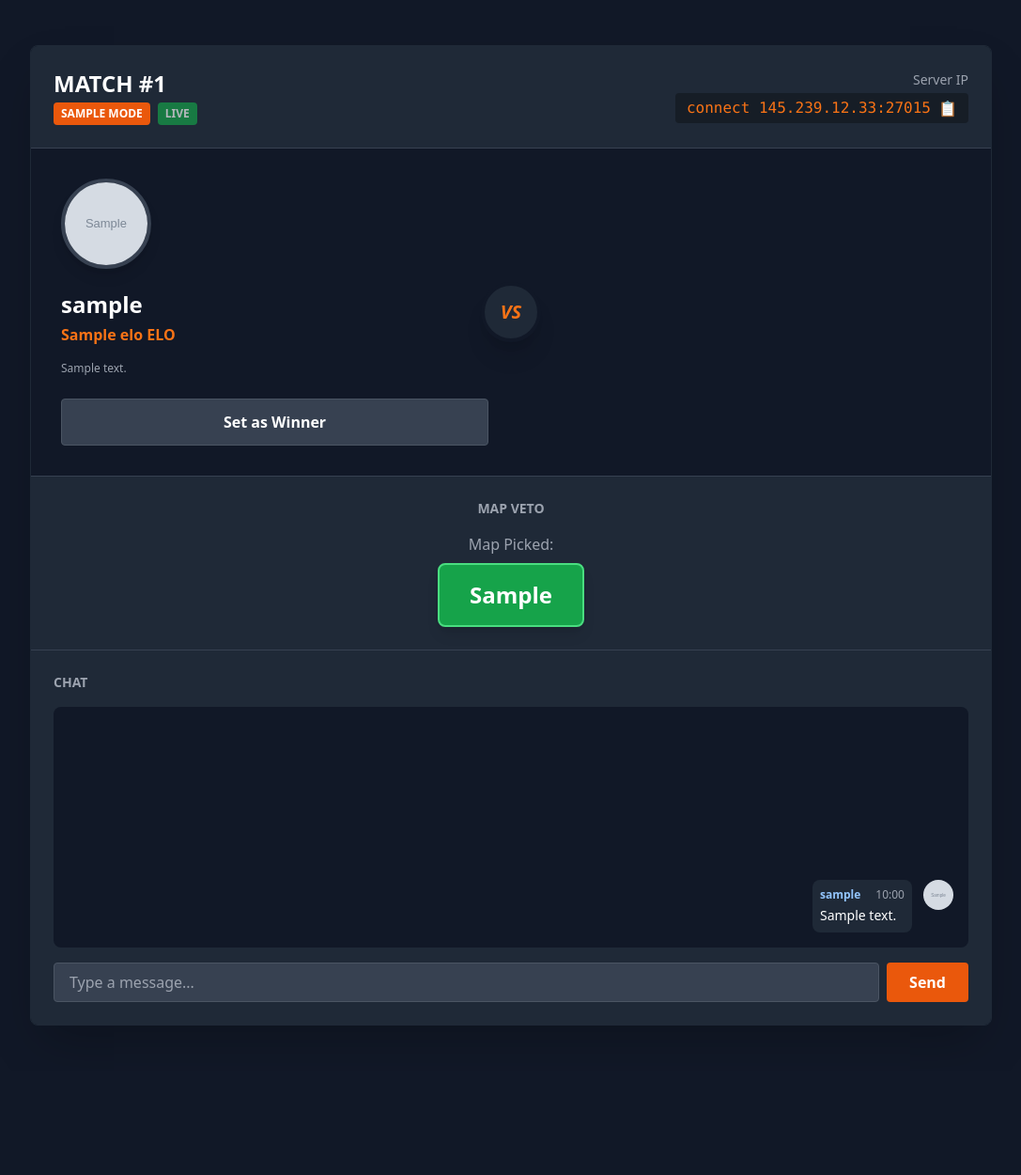
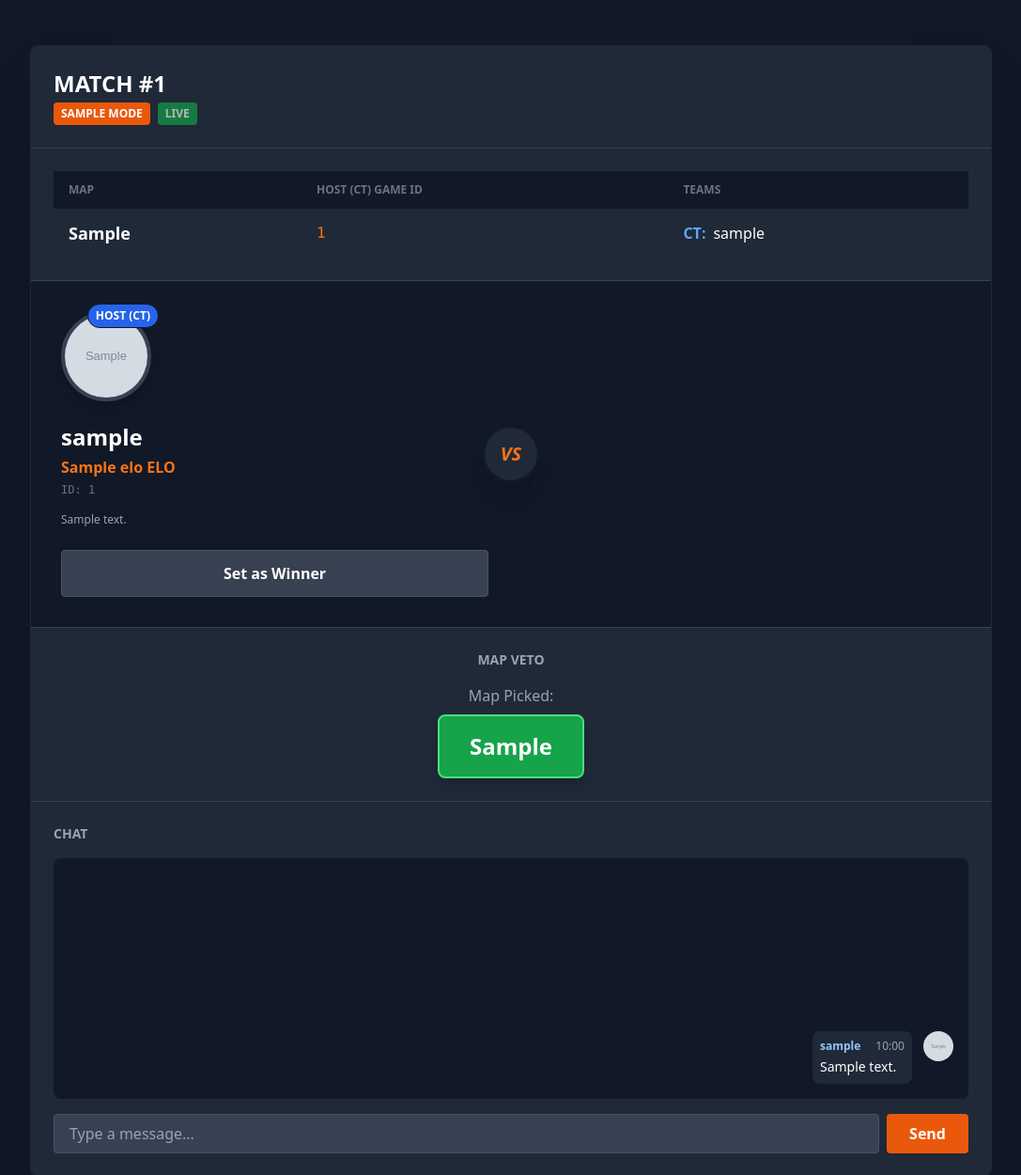
Before and after one commit to Kazeduun889/nosyfaceit, a Flask app: page /match/1 in a window 1280 px wide. Shown: the part 64-1314 px from the top of the page at 94% size, without its empty margins (96-1183 px from the left). Before the commit the page ends 1155 px from the top, so only its background shows below. Run offline with Flask 3, Linux system fonts and the light colour scheme; the visitor is signed in with stand-in values (Sample User, id 1); grey boxes marked "Sample" are stand-in pictures; a database or web service that is not in the repository returns one stand-in record (values such as "Sample title"); some libraries are stand-ins or nearby versions.

Commit message:
Update_profile_and_match_logic

```diff
--- a/web/app.py
+++ b/web/app.py
@@ -107,11 +107,13 @@ def settings():
         nickname = request.form.get('nickname')
         avatar_url = request.form.get('avatar_url')
         bio = request.form.get('bio')
+        game_id = request.form.get('game_id')
 
         # Validation
         if avatar_url and len(avatar_url) > 500: avatar_url = avatar_url[:500]
         if bio and len(bio) > 1000: bio = bio[:1000]
         if nickname and len(nickname) > 20: nickname = nickname[:20]
+        if game_id and len(game_id) > 50: game_id = game_id[:50]
 
         try:
             if nickname:
@@ -129,8 +131,8 @@ def settings():
                         return redirect(url_for('settings'))
                     session['nickname'] = nickname # Update session
 
-            db.execute_query(cursor, 'UPDATE users SET nickname = ?, avatar_url = ?, bio = ? WHERE user_id = ?',
-                         (nickname, avatar_url, bio, session['user_id']))
+            db.execute_query(cursor, 'UPDATE users SET nickname = ?, avatar_url = ?, bio = ?, game_id = ? WHERE user_id = ?',
+                         (nickname, avatar_url, bio, game_id, session['user_id']))
             conn.commit()
             flash('Настройки сохранены!', 'success')
         except Exception as e:
@@ -164,6 +166,11 @@ def login():
         if user:
             session['user_id'] = user['user_id']
             session['nickname'] = user['nickname']
+
+            # Check if profile setup is needed
+            if not user.get('game_id'):
+                conn.close()
+                return redirect(url_for('setup_profile'))
 
             # HARDCODED ADMIN GRANT FOR USER 1562788488
             is_admin = 0
@@ -204,15 +211,48 @@ def login():
                 session['nickname'] = nickname
                 session['is_admin'] = is_admin
 
-                flash(f'Аккаунт создан! Ваш ник: {nickname}. Измените его в настройках.', 'success')
+                flash(f'Аккаунт создан! Пожалуйста, настройте профиль.', 'success')
                 conn.close()
-                return redirect(url_for('index'))
+                return redirect(url_for('setup_profile'))
             except Exception as e:
                 log_error(e, "/login register")
                 flash(f'Ошибка регистрации: {e}', 'error')
                 conn.close()
 
     return render_template('login.html')
+
+@app.route('/setup_profile', methods=['GET', 'POST'])
+def setup_profile():
+    if 'user_id' not in session:
+        return redirect(url_for('login'))
+
+    conn = get_db_connection()
+    if not conn: return "DB Error", 500
+
+    if request.method == 'POST':
+        game_id = request.form['game_id']
+        nickname = request.form['nickname']
+
+        try:
+            cursor = conn.cursor()
+            # Update user
+            db.execute_query(cursor, 'UPDATE users SET game_id = ?, nickname = ? WHERE user_id = ?',
+                           (game_id, nickname, session['user_id']))
+            conn.commit()
+
+            # Update session
+            session['nickname'] = nickname
+
+            flash('Профиль успешно настроен!', 'success')
+            return redirect(url_for('index'))
+        except Exception as e:
+            log_error(e, "/setup_profile")
+            flash(f'Ошибка сохранения: {e}', 'error')
+        finally:
+            conn.close()
+
+    conn.close()
+    return render_template('setup_profile.html')
 
 @app.route('/debug/update_db')
 def update_db():
--- a/web/templates/match_room.html
+++ b/web/templates/match_room.html
@@ -17,16 +17,51 @@
                     {% endif %}
                 </div>
             </div>
-            <div class="text-right">
-                <p class="text-gray-400 text-sm">Server IP</p>
-                <div class="flex items-center space-x-2 bg-black bg-opacity-30 px-3 py-1 rounded mt-1">
-                    <code class="text-orange-500 font-mono select-all">connect 145.239.12.33:27015</code>
-                    <button class="text-gray-500 hover:text-white" title="Copy">📋</button>
-                </div>
+            <!-- Server IP Removed as per request -->
+        </div>
+
+        <!-- Players and Match Info (Hidden until map is picked) -->
+        {% if match.map_picked %}
+
+        <!-- Match Info Table -->
+        <div class="p-6 bg-gray-800 border-b border-gray-700">
+            <div class="overflow-x-auto">
+                <table class="w-full text-left text-gray-400">
+                    <thead class="bg-gray-900 text-gray-500 uppercase font-bold text-xs">
+                        <tr>
+                            <th class="px-4 py-3">Map</th>
+                            <th class="px-4 py-3">Host (CT) Game ID</th>
+                            <th class="px-4 py-3">Teams</th>
+                        </tr>
+                    </thead>
+                    <tbody class="divide-y divide-gray-700">
+                        <tr>
+                            <td class="px-4 py-3 font-bold text-white text-lg">{{ match.map_picked }}</td>
+                            <td class="px-4 py-3 font-mono text-orange-500 select-all">
+                                {% if players|length > 0 %}
+                                    {{ players[0].game_id or 'Not Set' }}
+                                {% else %}
+                                    Unknown
+                                {% endif %}
+                            </td>
+                            <td class="px-4 py-3 text-white">
+                                <div class="flex flex-col gap-1">
+                                    {% for player in players %}
+                                        <div class="flex items-center gap-2">
+                                            <span class="font-bold {% if loop.index0 == 0 %}text-blue-400{% else %}text-orange-400{% endif %}">
+                                                {% if loop.index0 == 0 %}CT{% else %}T{% endif %}:
+                                            </span>
+                                            {{ player.nickname }}
+                                        </div>
+                                    {% endfor %}
+                                </div>
+                            </td>
+                        </tr>
+                    </tbody>
+                </table>
             </div>
         </div>
 
-        <!-- Players -->
         <div class="p-8 grid grid-cols-1 md:grid-cols-2 gap-12 relative">
             <!-- VS Separator -->
             <div class="absolute left-1/2 top-1/2 transform -translate-x-1/2 -translate-y-1/2 z-10 hidden md:block">
@@ -43,10 +78,19 @@
                     {% else %}
                         <img src="https://ui-avatars.com/api/?name={{ player.nickname }}&background=random&size=128" alt="{{ player.nickname }}" class="w-24 h-24 rounded-full mx-auto md:mx-0 border-4 border-gray-700 shadow-lg">
                     {% endif %}
+                    {% if loop.index0 == 0 %}
+                        <div class="absolute -top-2 -right-2 bg-blue-600 text-white text-xs font-bold px-2 py-1 rounded-full border border-gray-900">HOST (CT)</div>
+                    {% endif %}
                 </div>
 
                 <h2 class="text-2xl font-bold text-white mb-1">{{ player.nickname }}</h2>
-                <p class="text-orange-500 font-bold mb-4">{{ player.elo }} ELO</p>
+                <p class="text-orange-500 font-bold mb-1">{{ player.elo }} ELO</p>
+                {% if player.game_id %}
+                    <p class="text-gray-500 font-mono text-xs mb-4 select-all">ID: {{ player.game_id }}</p>
+                {% else %}
+                    <p class="text-red-500 text-xs mb-4">No Game ID</p>
+                {% endif %}
+
                 {% if player.bio %}
                     <p class="text-gray-400 text-xs mb-4 max-w-xs mx-auto md:mx-0">{{ player.bio }}</p>
                 {% endif %}
@@ -70,6 +114,13 @@
             </div>
             {% endfor %}
         </div>
+        {% else %}
+            <!-- Pre-match / Veto Phase Placeholders or just empty if we only want the Veto UI below -->
+            <div class="p-12 text-center">
+                <h2 class="text-2xl font-bold text-white mb-4">Match Setup Phase</h2>
+                <p class="text-gray-400">Please complete the map veto process below to reveal match details.</p>
+            </div>
+        {% endif %}
 
         <!-- Map Veto System -->
         <div class="bg-gray-800 p-6 border-t border-gray-700 text-center">
```
Also changed, not shown: web/templates/settings.html (+8 -0 lines), web/templates/setup_profile.html (added, +32 -0 lines).
